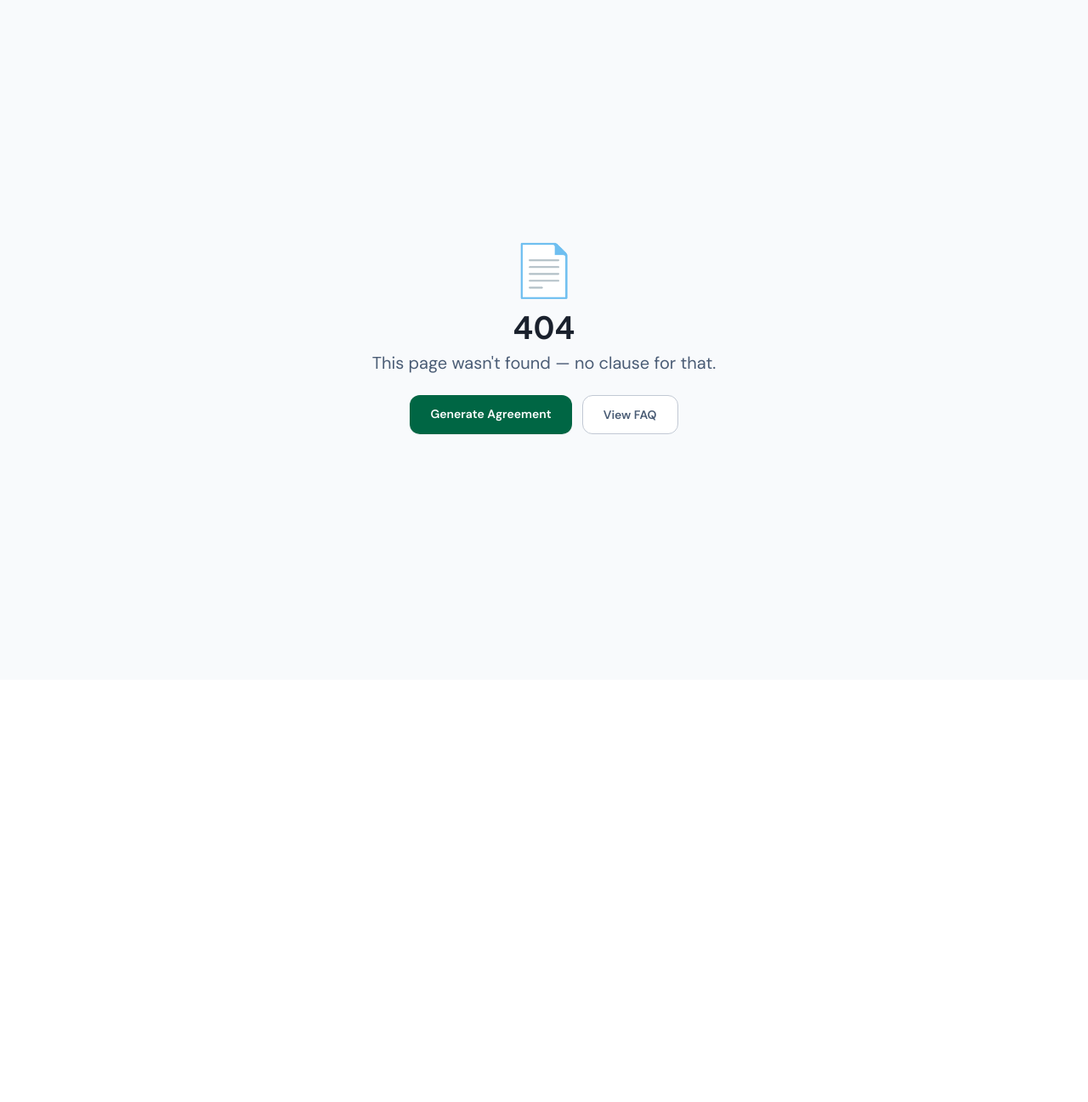
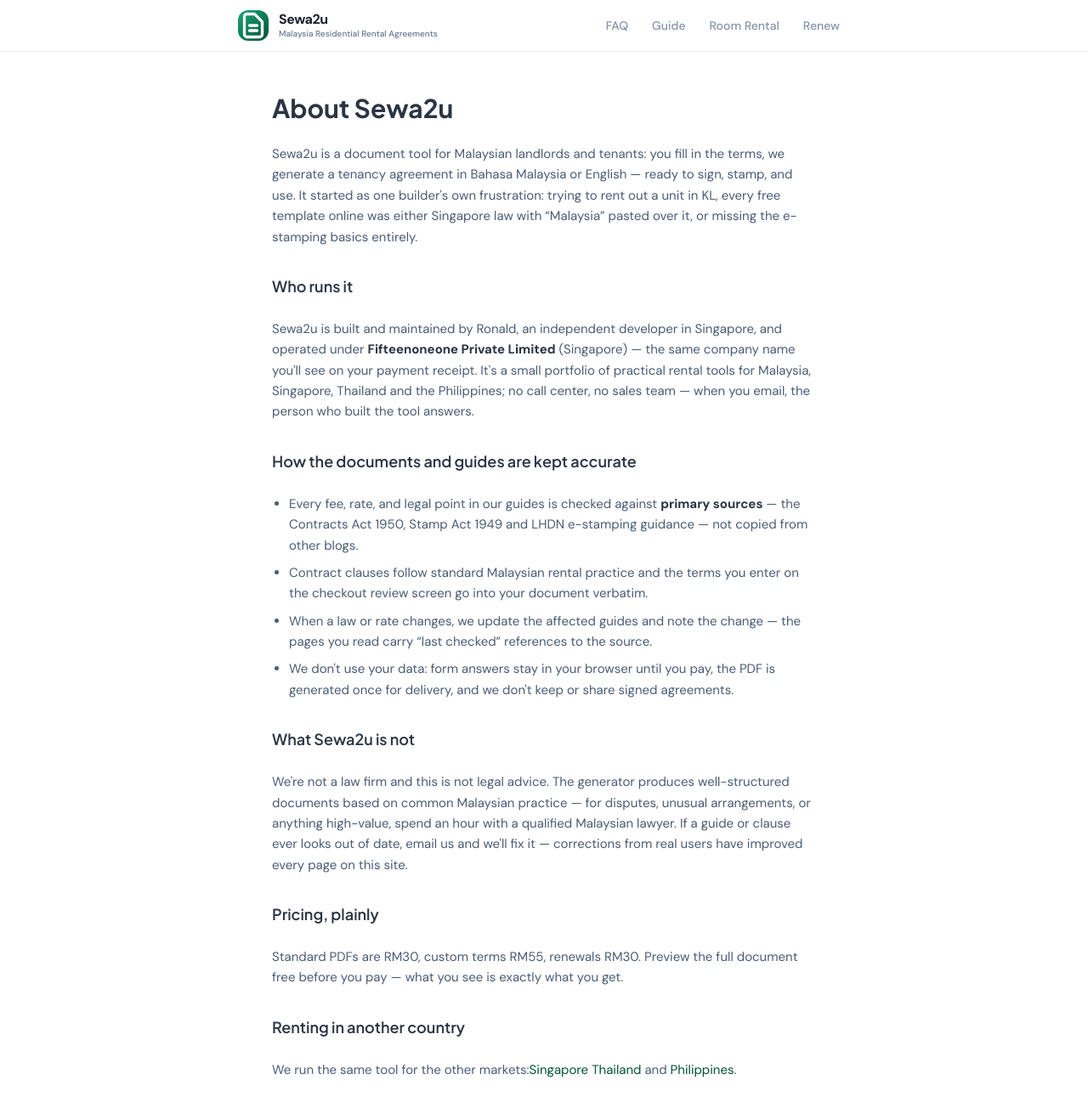
Before and after one commit to whooshinglander/sewa2u, a Next.js app: page /about in a window 1280 px wide. Before the commit this address had no page. Shown: the top 1297 px of the page at 85% size. Before the commit the page ends 800 px from the top, so only its background shows below. Built offline with nearby package versions, Linux system fonts and the light colour scheme.

Commit message:
Add /about E-E-A-T page (Organization schema, operator disclosure, sourcing process)

```diff
--- /dev/null
+++ b/app/about/page.tsx
@@ -0,0 +1,75 @@
+import type { Metadata } from 'next'
+import Link from 'next/link'
+import Header from '@/components/ui/Header'
+import Footer from '@/components/ui/Footer'
+
+const URL = 'https://sewa2u.com/about'
+
+export const metadata: Metadata = {
+  title: 'About Sewa2u — Who We Are | Sewa2u',
+  description: 'Sewa2u is run by an independent developer under Fifteenoneone Private Limited. How our Malaysian tenancy agreements (Bahasa Malaysia and English) are built, verified against LHDN and primary sources, and priced.',
+  alternates: { canonical: URL },
+  robots: { index: true, follow: true },
+}
+
+const orgSchema = {
+  '@context': 'https://schema.org',
+  '@type': 'Organization',
+  name: 'Sewa2u',
+  url: 'https://sewa2u.com',
+  description: 'Malaysia tenancy agreement generator in Bahasa Malaysia and English for whole units and rooms.',
+  parentOrganization: { '@type': 'Organization', name: 'Fifteenoneone Private Limited' },
+  areaServed: 'Malaysian',
+}
+
+export default function AboutPage() {
+  return (
+    <div className="min-h-[100dvh] flex flex-col">
+      <Header />
+      <main className="flex-1 max-w-2xl mx-auto px-4 py-12">
+        <script type="application/ld+json" dangerouslySetInnerHTML={{ __html: JSON.stringify(orgSchema) }} />
+        <h1 className="text-2xl sm:text-3xl font-bold text-navy-800 mb-6">About Sewa2u</h1>
+
+        <div className="space-y-6 text-navy-600 leading-relaxed text-[15px]">
+          <p>
+            Sewa2u is a document tool for Malaysian landlords and tenants: you fill in the terms, we generate a tenancy agreement in Bahasa Malaysia or English — ready to sign, stamp, and use. It started as one builder&apos;s own frustration: trying to rent out a unit in KL, every free template online was either Singapore law with &ldquo;Malaysia&rdquo; pasted over it, or missing the e-stamping basics entirely.
+          </p>
+
+          <h2 className="text-lg font-semibold text-navy-800 pt-2">Who runs it</h2>
+          <p>
+            Sewa2u is built and maintained by Ronald, an independent developer in Singapore, and operated under <strong className="text-navy-800">Fifteenoneone Private Limited</strong> (Singapore) — the same company name you&apos;ll see on your payment receipt. It&apos;s a small portfolio of practical rental tools for Malaysia, Singapore, Thailand and the Philippines; no call center, no sales team — when you email, the person who built the tool answers.
+          </p>
+
+          <h2 className="text-lg font-semibold text-navy-800 pt-2">How the documents and guides are kept accurate</h2>
+          <ul className="list-disc pl-5 space-y-2">
+            <li>Every fee, rate, and legal point in our guides is checked against <strong className="text-navy-800">primary sources</strong> — the Contracts Act 1950, Stamp Act 1949 and LHDN e-stamping guidance — not copied from other blogs.</li>
+            <li>Contract clauses follow standard Malaysian rental practice and the terms you enter on the checkout review screen go into your document verbatim.</li>
+            <li>When a law or rate changes, we update the affected guides and note the change — the pages you read carry &ldquo;last checked&rdquo; references to the source.</li>
+            <li>We don&apos;t use your data: form answers stay in your browser until you pay, the PDF is generated once for delivery, and we don&apos;t keep or share signed agreements.</li>
+          </ul>
+
+          <h2 className="text-lg font-semibold text-navy-800 pt-2">What Sewa2u is not</h2>
+          <p>
+            We&apos;re not a law firm and this is not legal advice. The generator produces well-structured documents based on common Malaysian practice — for disputes, unusual arrangements, or anything high-value, spend an hour with a qualified Malaysian lawyer. If a guide or clause ever looks out of date, email us and we&apos;ll fix it — corrections from real users have improved every page on this site.
+          </p>
+
+          <h2 className="text-lg font-semibold text-navy-800 pt-2">Pricing, plainly</h2>
+          <p>
+            Standard PDFs are RM30, custom terms RM55, renewals RM30. Preview the full document free before you pay — what you see is exactly what you get.
+          </p>
+
+          <h2 className="text-lg font-semibold text-navy-800 pt-2">Renting in another country</h2>
+          <p>
+            We run the same tool for the other markets:
+            <a href="https://sgtenancy.com" className="text-brand-700 hover:underline">Singapore</a> <a href="https://sanyathai.com" className="text-brand-700 hover:underline">Thailand</a> and <a href="https://phlease.com" className="text-brand-700 hover:underline">Philippines</a>.
+          </p>
+
+          <p className="text-sm text-navy-400 pt-4">
+            Questions, corrections, or partnership ideas: <a href="mailto:whooshinglander@gmail.com" className="text-brand-700 hover:underline">whooshinglander@gmail.com</a>
+          </p>
+        </div>
+      </main>
+      <Footer />
+    </div>
+  )
+}
--- a/app/sitemap.ts
+++ b/app/sitemap.ts
@@ -27,6 +27,7 @@ export default function sitemap(): MetadataRoute.Sitemap {
     { url: `${base}/tenancy-agreement-template`, lastModified: now, changeFrequency: 'weekly', priority: 0.85 },
     { url: `${base}/tenancy-agreement-in-malay`, lastModified: now, changeFrequency: 'monthly', priority: 0.8 },
     { url: `${base}/faq`, lastModified: now, changeFrequency: 'monthly', priority: 0.8 },
+    { url: `${base}/about`, lastModified: now, changeFrequency: 'monthly', priority: 0.6 },
     { url: `${base}/privacy`, lastModified: now, changeFrequency: 'yearly', priority: 0.3 },
     { url: `${base}/terms`, lastModified: now, changeFrequency: 'yearly', priority: 0.3 },
   ]
--- a/components/ui/Footer.tsx
+++ b/components/ui/Footer.tsx
@@ -31,6 +31,7 @@ export default function Footer() {
         </div>
         <div className="flex flex-wrap justify-center gap-x-5 gap-y-2 mb-6">
           <Link href="/faq" className="text-sm text-navy-400 hover:text-brand-600 transition-colors font-medium">FAQ</Link>
+          <Link href="/about" className="text-sm text-navy-400 hover:text-brand-600 transition-colors font-medium">About</Link>
           <Link href="/privacy" className="text-sm text-navy-400 hover:text-brand-600 transition-colors font-medium">Privacy</Link>
           <Link href="/terms" className="text-sm text-navy-400 hover:text-brand-600 transition-colors font-medium">Terms</Link>
           <a href="mailto:whooshinglander@gmail.com" className="text-sm text-navy-400 hover:text-brand-600 transition-colors font-medium">Contact</a>
```
